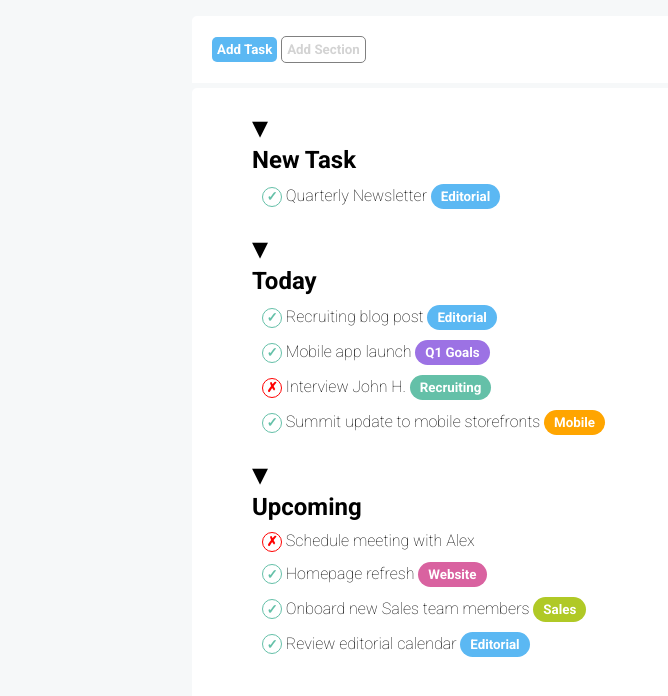
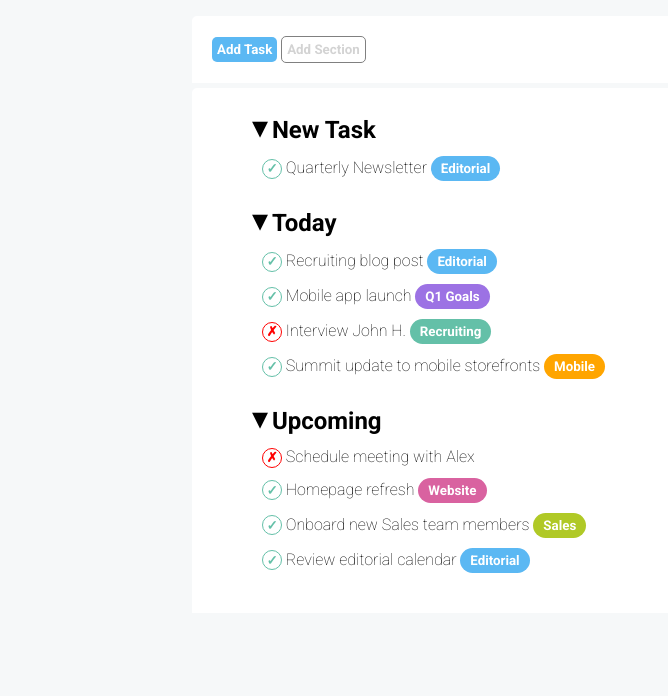
Before and after one commit to Francesco-Ostellari/html-css-toboolist, a plain HTML site: page index.html in a window 1280 px wide. Shown: the part 84-780 px from the top of the page, without its empty margins (0-668 px from the left). Drawn offline with Linux system fonts and the light colour scheme.

Commit message:
add-triangolo-basso

```diff
--- a/css/style.css
+++ b/css/style.css
@@ -65,18 +65,22 @@ main {
     border-top-left-radius: 5px;
     border-top-right-radius: 5px;
 }
+/* identazione lista */
 .list {
     margin-left: 10px;
     margin-top: 10px;
 }
+/* identazione titoli lista */
 .li-title {
     margin-left: 40px;
     margin-bottom: 20px;
 }
+/* decorazione lista */
 li {
     list-style-type: none;
 }
 
+/* simbolo check */
 .check {
     background-color: white;
     border-radius: 100%;
@@ -86,6 +90,8 @@ li {
     color:#64C0A8;
     font-weight: bold;
 }
+
+/* simbolo cross */
 .cross {
     background-color: white;
     border-radius: 100%;
@@ -96,18 +102,26 @@ li {
     font-weight: bold;
 }
 
+/* bottoni titolo */
 .button-title {
     border:none;
     background-color: white;
     font-size: 2em;
 
 }
+/* display inline-block h2 */
+h2{
+    display: inline-block;
+}
+
+/* bottoni laterali */
 .button-right {
     color: white;
     border-radius: 30px;
     padding: 5px 10px;
     font-weight: bold;
 }
+/* id specifici per i colori dei bottoni laterali */
 #editorial {
     background-color: #5BB8F3;
     border: none;
@@ -133,3 +147,4 @@ li {
     background-color: #B0C926;
     border: none;
 }
+/* fine id specifici per i colori dei bottoni laterali */
```
